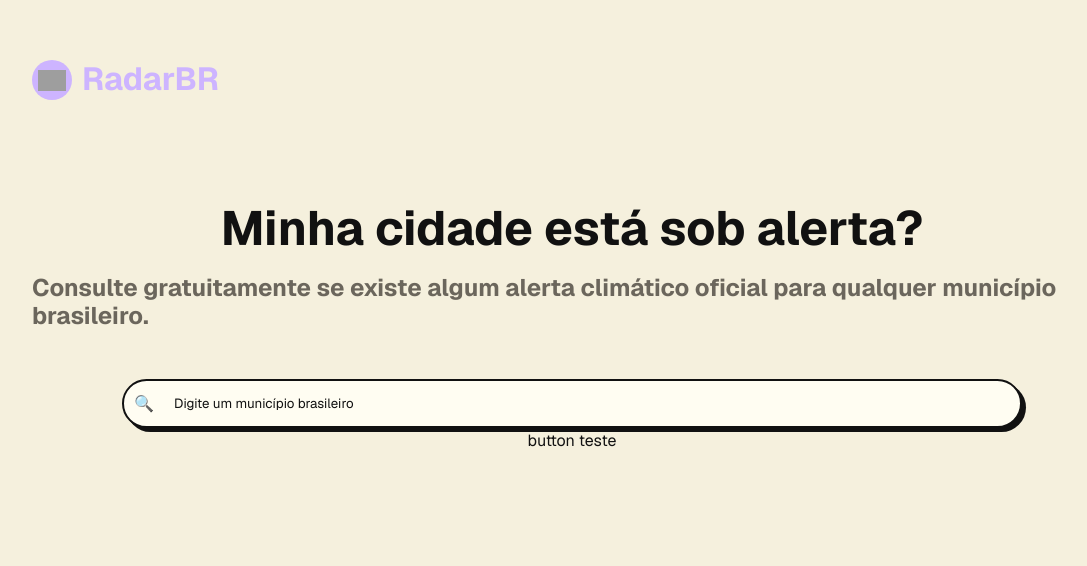
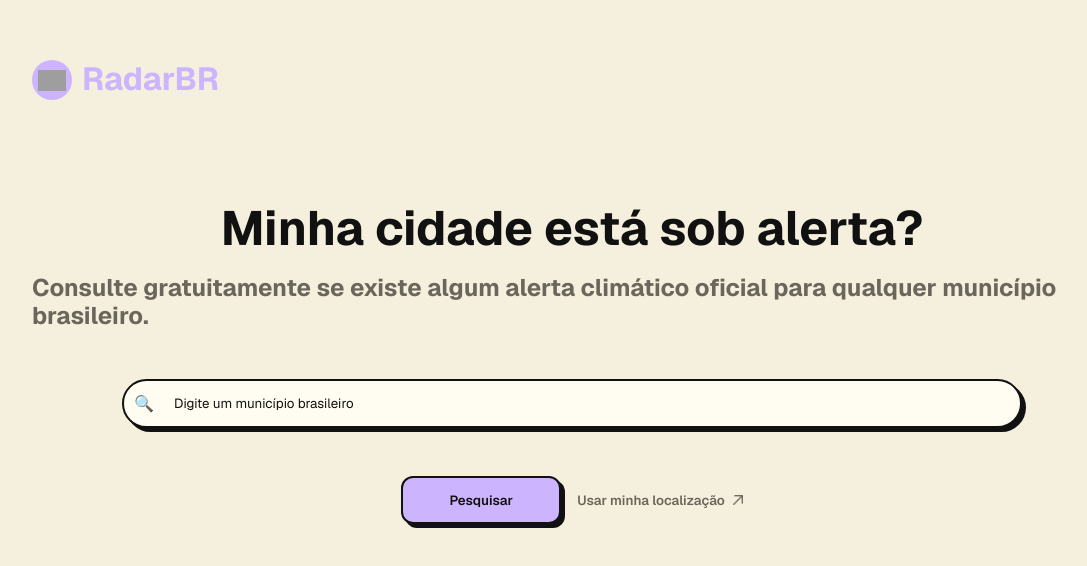
Before and after one commit to estefpimenta/radarbr, a React (Vite) app: page / in a window 1280 px wide. Shown: the top 566 px of the page, without its empty margins (68-1155 px from the left). Built offline with nearby package versions, Linux system fonts and the light colour scheme; grey boxes are pictures that could not be loaded.

Commit message:
add Buttons component and updates

```diff
--- /dev/null
+++ b/src/components/Button/PrimaryButton.css
@@ -0,0 +1,16 @@
+
+.primary-button {
+    background-color: var(--color-brand);
+    color: var(--color-text-primary);
+    border: 2px solid var(--border-color);
+    border-radius: var(--radius-md);
+    box-shadow: var(--shadow-brutal);
+    width: 160px;
+    height: 48px;
+    font-family: var(--font-family);
+    font-weight: var(--fw-semibold);
+}
+
+.primary-button:hover {
+    box-shadow: var(--shadow-brutal-hover);
+}
--- /dev/null
+++ b/src/components/Button/PrimaryButton.jsx
@@ -0,0 +1,13 @@
+import './PrimaryButton.css'
+
+function PrimaryButton() {
+
+
+    return(
+        <button className="primary-button">
+            Pesquisar
+        </button>
+    )
+}
+
+export default PrimaryButton
--- /dev/null
+++ b/src/components/Button/SecondaryButton.css
@@ -0,0 +1,31 @@
+
+
+.secondary-button {
+    font-family: var(--font-family);
+    font-weight: var(--fw-semibold);
+    color: var(--color-text-secondary);
+    position: relative;
+    display: inline-block;
+}
+
+.secondary-button::after {
+    position: absolute;
+    content: '';
+    left: 0;
+    bottom: 0;
+    width: 0;
+    height: 2px;
+    background-color: var(--color-brand);
+    transition: width 0.3s ease-in-out;
+}
+
+.secondary-button:hover::after {
+    width: 100%;
+}
+
+
+
+.secondary-button__icon {
+    margin-left: var(--space-2);
+    width: 10px;
+}
--- /dev/null
+++ b/src/components/Button/SecondaryButton.jsx
@@ -0,0 +1,14 @@
+import './SecondaryButton.css'
+import topRightArrow from '../../assets/top-right-arrow.png'
+
+function SecondaryButton() {
+
+    return(
+        <button className="secondary-button">
+            Usar minha localização
+            <img className='secondary-button__icon' src={topRightArrow} alt="Top right arrow icon" />
+        </button>
+    )
+}
+
+export default SecondaryButton
--- a/src/components/SearchBar/SearchBar.css
+++ b/src/components/SearchBar/SearchBar.css
@@ -8,6 +8,10 @@
     display: flex;
     flex-direction: row;
     align-items: center;
+}
+
+.searchBar:hover {
+    box-shadow: var(--shadow-brutal-hover);
 }
 
 .searchBar__icon {
--- a/src/pages/Home/Home.css
+++ b/src/pages/Home/Home.css
@@ -29,3 +29,11 @@
     width: 900px;
     margin-top: var(--space-7);
 }
+
+
+.button-container {
+    display: flex;
+    justify-content: center;
+    margin-top: var(--space-7);
+    gap: var(--space-4);
+}
--- a/src/pages/Home/Home.jsx
+++ b/src/pages/Home/Home.jsx
@@ -1,6 +1,8 @@
 
 import NavBar from '../../components/NavBar/NavBar'
 import SearchBar from '../../components/SearchBar/SearchBar'
+import PrimaryButton from '../../components/Button/PrimaryButton'
+import SecondaryButton from '../../components/Button/SecondaryButton'
 import Footer from '../../components/Footer/Footer'
 import './Home.css'
 
@@ -21,7 +23,8 @@ function Home() {
                 </div>
 
                 <div className="button-container">
-                    <p>button teste</p>
+                    <PrimaryButton />
+                    <SecondaryButton />
                 </div>
 
             </main>
--- a/src/styles/variables.css
+++ b/src/styles/variables.css
@@ -85,6 +85,7 @@
 ======================================== */
 
     --shadow-brutal: 4px 4px 0px #111111;
+    --shadow-brutal-hover: 2px 2px 0px #111111;
 
 
 
```
Also changed, not shown: src/assets/top-right-arrow.png (added).
